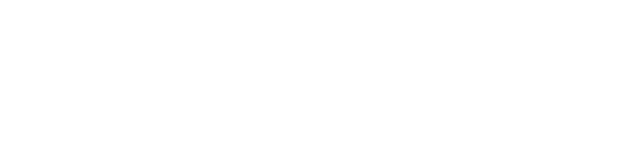
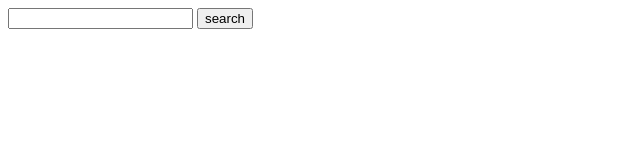
Before and after one commit to jsatlien/my-awesome-project, a plain HTML site: page index.html in a window 1280 px wide. Shown: the whole page, without its empty margins (0-640 px from the left). Drawn offline with Linux system fonts and the light colour scheme.

Commit message:
fix the searchbar

```diff
--- a/index.html
+++ b/index.html
@@ -6,6 +6,10 @@
     <title>Document</title>
 </head>
 <body>
+    <form>
+        <input type="text"/>
+        <button type="submit">search</button>
+    </form>
     <script src="assets/js/script.js"></script>
 </body>
 </html>
```
